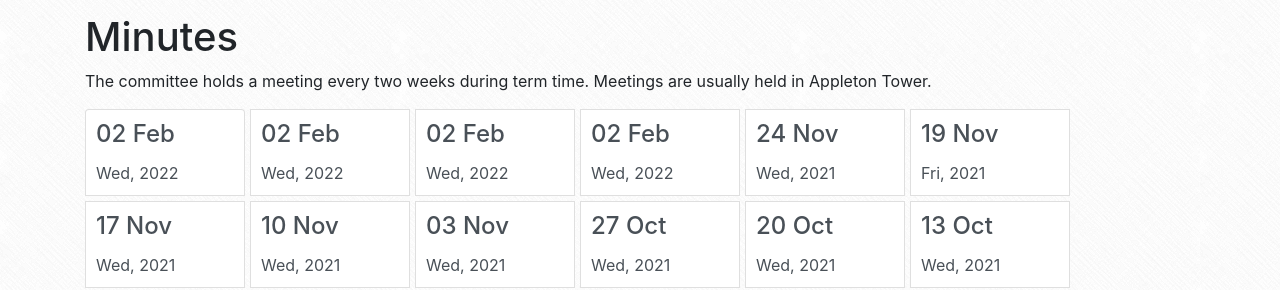
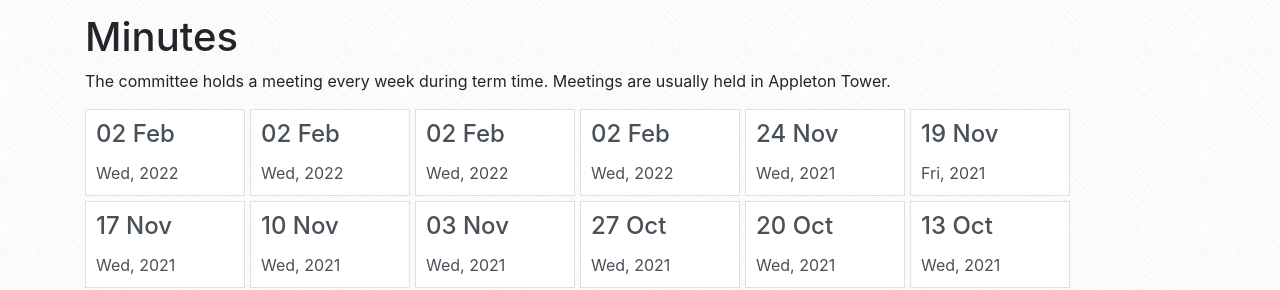
Before and after one commit to compsoc-edinburgh/website, a Jekyll site: the page built from _pages/minutes.html, in a window 1280 px wide. Shown: the part 346-636 px from the top of the page. Built offline with Jekyll 4.4.1, drawn with Linux system fonts in a browser that asks for light colours; nearby versions of some CDN libraries.

Commit message:
Update minutes.html

```diff
--- a/_pages/minutes.html
+++ b/_pages/minutes.html
@@ -3,7 +3,7 @@ permalink: "/minutes/"
 title: "Minutes"
 ---
 
-<p>The committee holds a meeting every two weeks during term time. Meetings are usually held in Appleton Tower.</p>
+<p>The committee holds a meeting every week during term time. Meetings are usually held in Appleton Tower.</p>
 
 <div class="d-flex flex-wrap justify-content-around justify-content-sm-start">
 {% for meeting in site.minutes reversed %}
```
